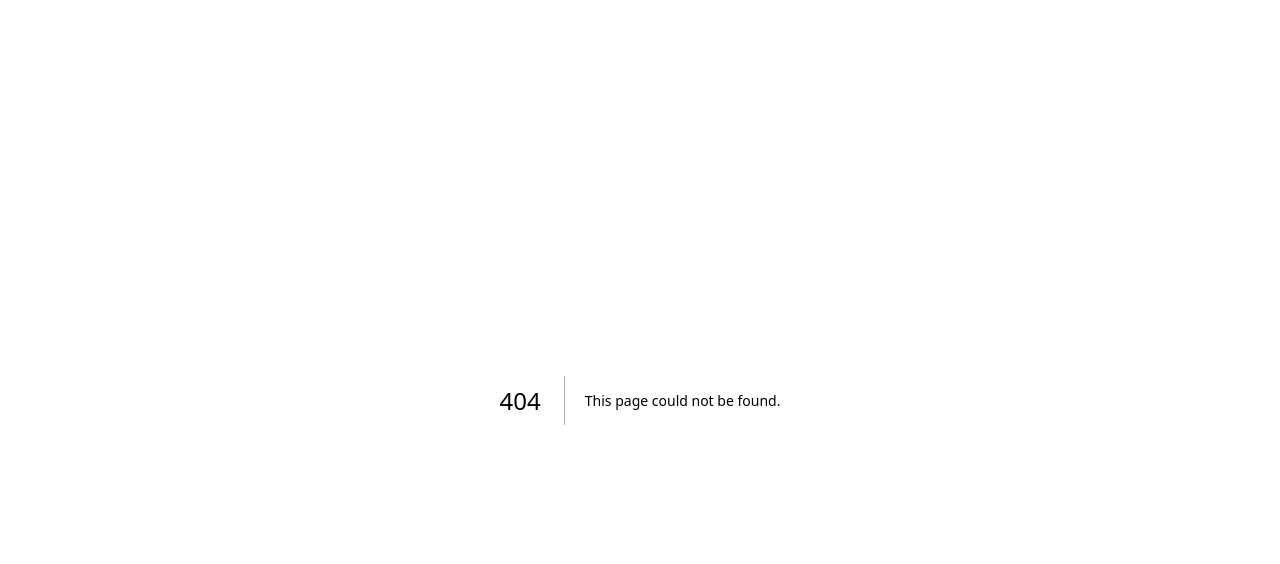
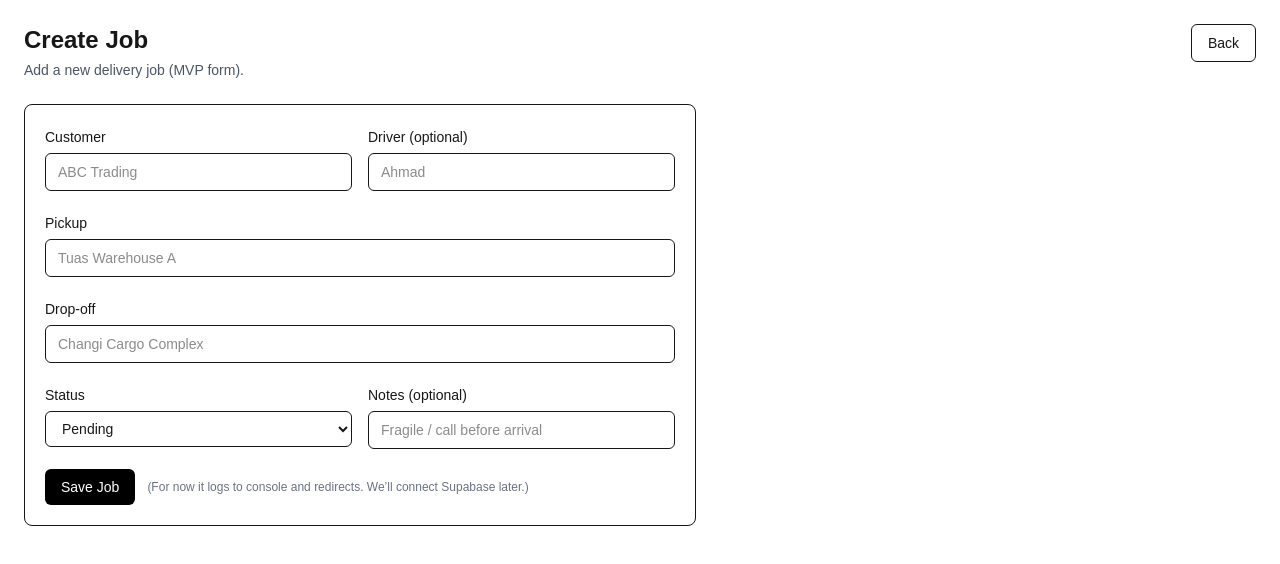
Before and after one commit to BerengerIsBear/logistics_saas, a Next.js app: page /jobs/new in a window 1280 px wide. Before the commit this address had no page. Shown: the top 564 px of the page. Built offline with nearby package versions, Linux system fonts and the light colour scheme.

Commit message:
add create job page

```diff
--- /dev/null
+++ b/app/jobs/new/page.tsx
@@ -0,0 +1,153 @@
+"use client";
+
+import { useState } from "react";
+import { useRouter } from "next/navigation";
+
+type JobStatus = "pending" | "assigned" | "in_transit" | "delivered";
+
+type NewJob = {
+  customer: string;
+  pickup: string;
+  dropoff: string;
+  driver: string;
+  status: JobStatus;
+  notes: string;
+};
+
+export default function NewJobPage() {
+  const router = useRouter();
+
+  const [form, setForm] = useState<NewJob>({
+    customer: "",
+    pickup: "",
+    dropoff: "",
+    driver: "",
+    status: "pending",
+    notes: "",
+  });
+
+  function update<K extends keyof NewJob>(key: K, value: NewJob[K]) {
+    setForm((prev) => ({ ...prev, [key]: value }));
+  }
+
+  function onSubmit(e: React.FormEvent) {
+    e.preventDefault();
+
+    // MVP: just simulate "saved" and redirect back to jobs list.
+    // Later: replace with Supabase insert.
+    console.log("CREATE JOB:", form);
+
+    router.push("/jobs");
+  }
+
+  return (
+    <main className="p-6">
+      <div className="flex items-start justify-between gap-4">
+        <div>
+          <h1 className="text-2xl font-semibold">Create Job</h1>
+          <p className="mt-1 text-sm text-gray-600">
+            Add a new delivery job (MVP form).
+          </p>
+        </div>
+
+        <button
+          type="button"
+          onClick={() => router.push("/jobs")}
+          className="rounded-md border px-4 py-2 text-sm font-medium hover:bg-gray-50"
+        >
+          Back
+        </button>
+      </div>
+
+      <form
+        onSubmit={onSubmit}
+        className="mt-6 max-w-2xl space-y-5 rounded-lg border bg-white p-5"
+      >
+        <div className="grid gap-4 sm:grid-cols-2">
+          <div>
+            <label className="text-sm font-medium">Customer</label>
+            <input
+              className="mt-1 w-full rounded-md border px-3 py-2 text-sm"
+              value={form.customer}
+              onChange={(e) => update("customer", e.target.value)}
+              placeholder="ABC Trading"
+              required
+            />
+          </div>
+
+          <div>
+            <label className="text-sm font-medium">Driver (optional)</label>
+            <input
+              className="mt-1 w-full rounded-md border px-3 py-2 text-sm"
+              value={form.driver}
+              onChange={(e) => update("driver", e.target.value)}
+              placeholder="Ahmad"
+            />
+          </div>
+        </div>
+
+        <div>
+          <label className="text-sm font-medium">Pickup</label>
+          <input
+            className="mt-1 w-full rounded-md border px-3 py-2 text-sm"
+            value={form.pickup}
+            onChange={(e) => update("pickup", e.target.value)}
+            placeholder="Tuas Warehouse A"
+            required
+          />
+        </div>
+
+        <div>
+          <label className="text-sm font-medium">Drop-off</label>
+          <input
+            className="mt-1 w-full rounded-md border px-3 py-2 text-sm"
+            value={form.dropoff}
+            onChange={(e) => update("dropoff", e.target.value)}
+            placeholder="Changi Cargo Complex"
+            required
+          />
+        </div>
+
+        <div className="grid gap-4 sm:grid-cols-2">
+          <div>
+            <label className="text-sm font-medium">Status</label>
+            <select
+              className="mt-1 w-full rounded-md border px-3 py-2 text-sm"
+              value={form.status}
+              onChange={(e) => update("status", e.target.value as JobStatus)}
+            >
+              <option value="pending">Pending</option>
+              <option value="assigned">Assigned</option>
+              <option value="in_transit">In Transit</option>
+              <option value="delivered">Delivered</option>
+            </select>
+          </div>
+
+          <div>
+            <label className="text-sm font-medium">Notes (optional)</label>
+            <input
+              className="mt-1 w-full rounded-md border px-3 py-2 text-sm"
+              value={form.notes}
+              onChange={(e) => update("notes", e.target.value)}
+              placeholder="Fragile / call before arrival"
+            />
+          </div>
+        </div>
+
+        <div className="flex items-center gap-3">
+          <button
+            type="submit"
+            className="rounded-md bg-black px-4 py-2 text-sm font-medium text-white hover:opacity-90"
+          >
+            Save Job
+          </button>
+
+          <span className="text-xs text-gray-500">
+            (For now it logs to console and redirects. We’ll connect Supabase
+            later.)
+          </span>
+        </div>
+      </form>
+    </main>
+  );
+}
--- a/app/jobs/page.tsx
+++ b/app/jobs/page.tsx
@@ -78,9 +78,13 @@ export default function JobsPage() {
           </p>
         </div>
 
-        <button className="rounded-md bg-black px-4 py-2 text-sm font-medium text-white hover:opacity-90">
-          + Create Job
-        </button>
+        <a
+        href="/jobs/new"
+        className="rounded-md bg-black px-4 py-2 text-sm font-medium text-white hover:opacity-90"
+        >
+        + Create Job
+        </a>
+
       </div>
 
       <div className="mt-6 overflow-hidden rounded-lg border bg-white">
```
